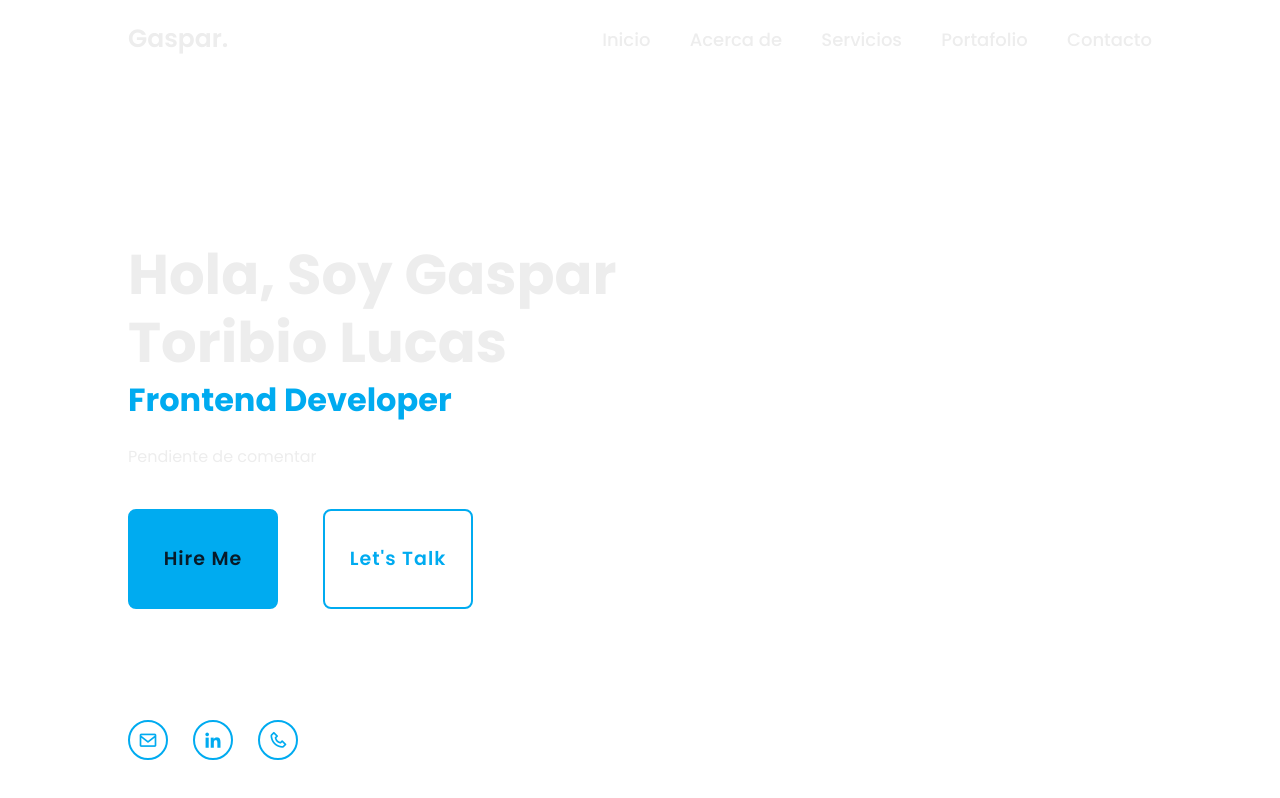
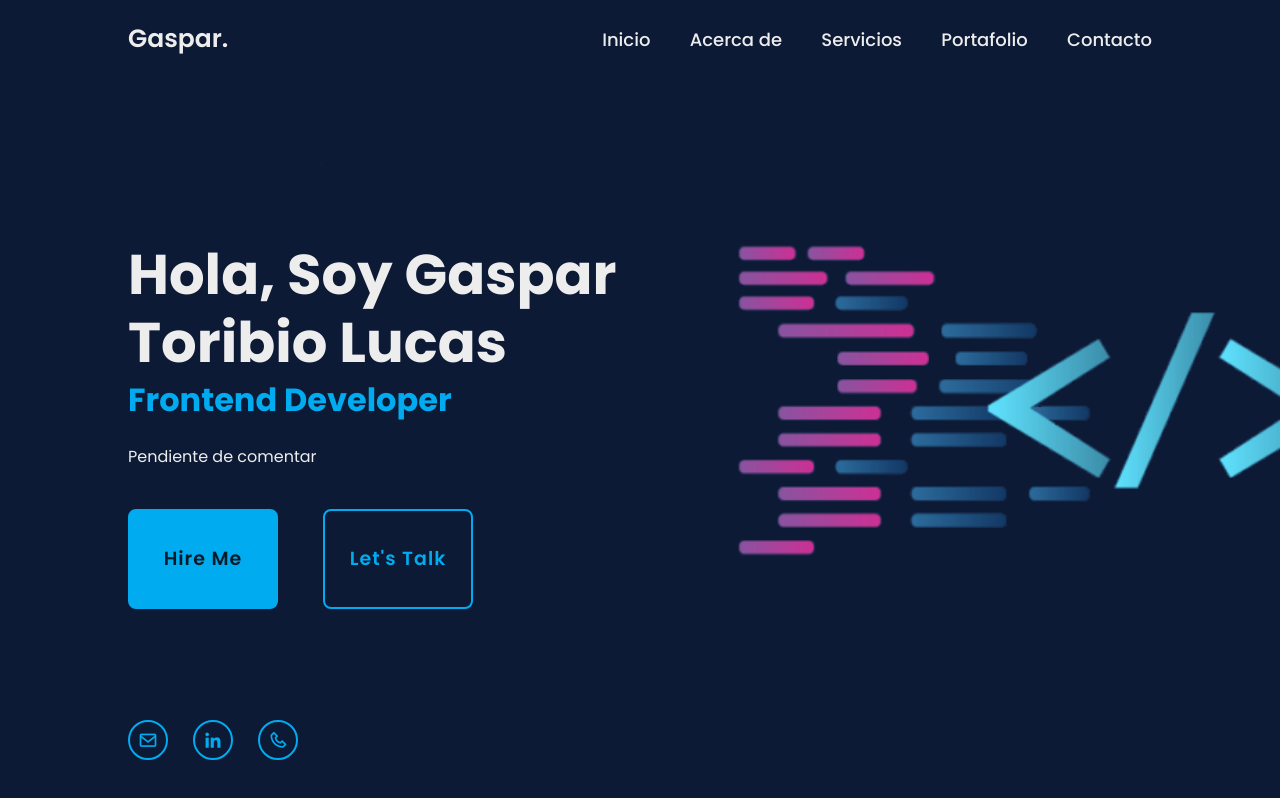
Before and after one commit to GasparTL/Portafolio-FronEnd, a plain HTML site: page index.html in a window 1280 px wide. Drawn offline with nearby package versions, Linux system fonts and the light colour scheme.

Commit message:
modify image

```diff
--- a/style.css
+++ b/style.css
@@ -56,7 +56,7 @@ body{
 }
 .home{
     height: 100vh;
-    background: url('Imagenes\CodeIMG.png') no-repeat;
+    background: url('Imagenes/CodeIMG.png') no-repeat;
     background-size: cover;
     background-position:center;
     display: flex;
```
